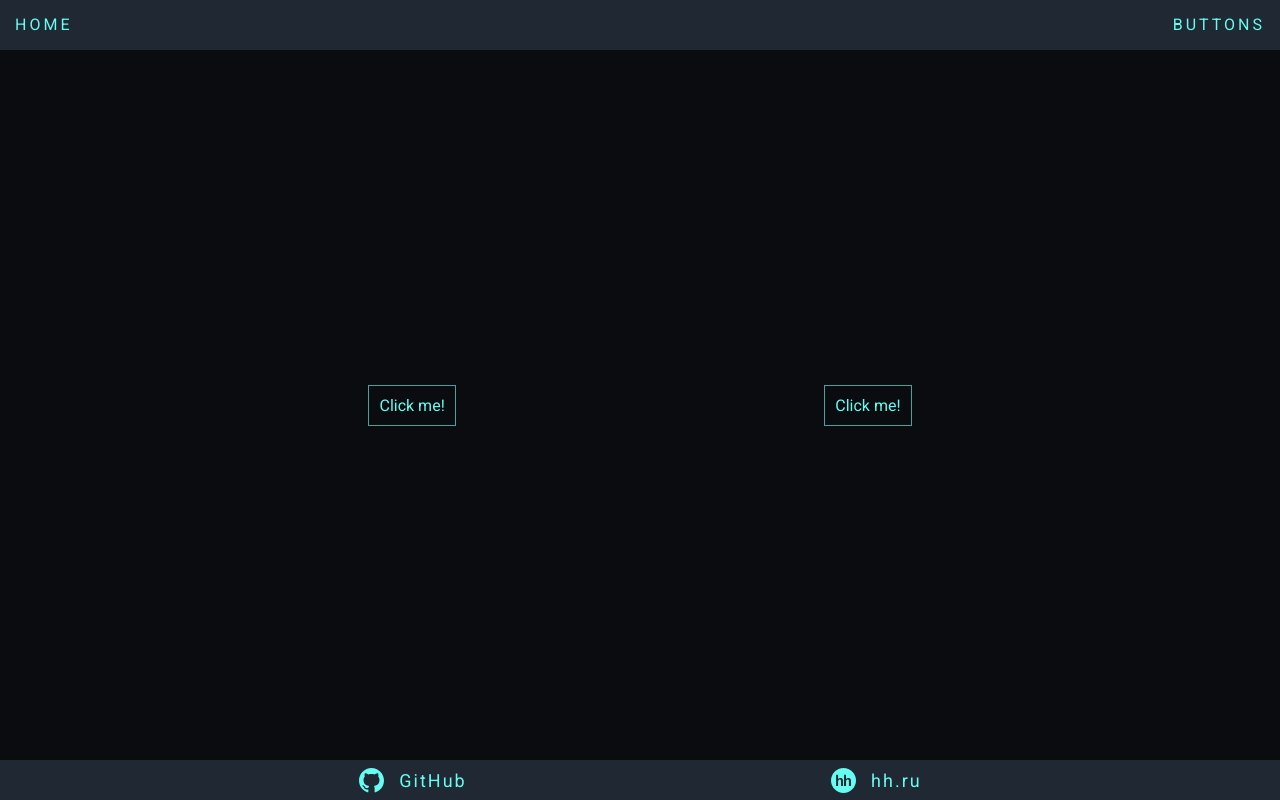
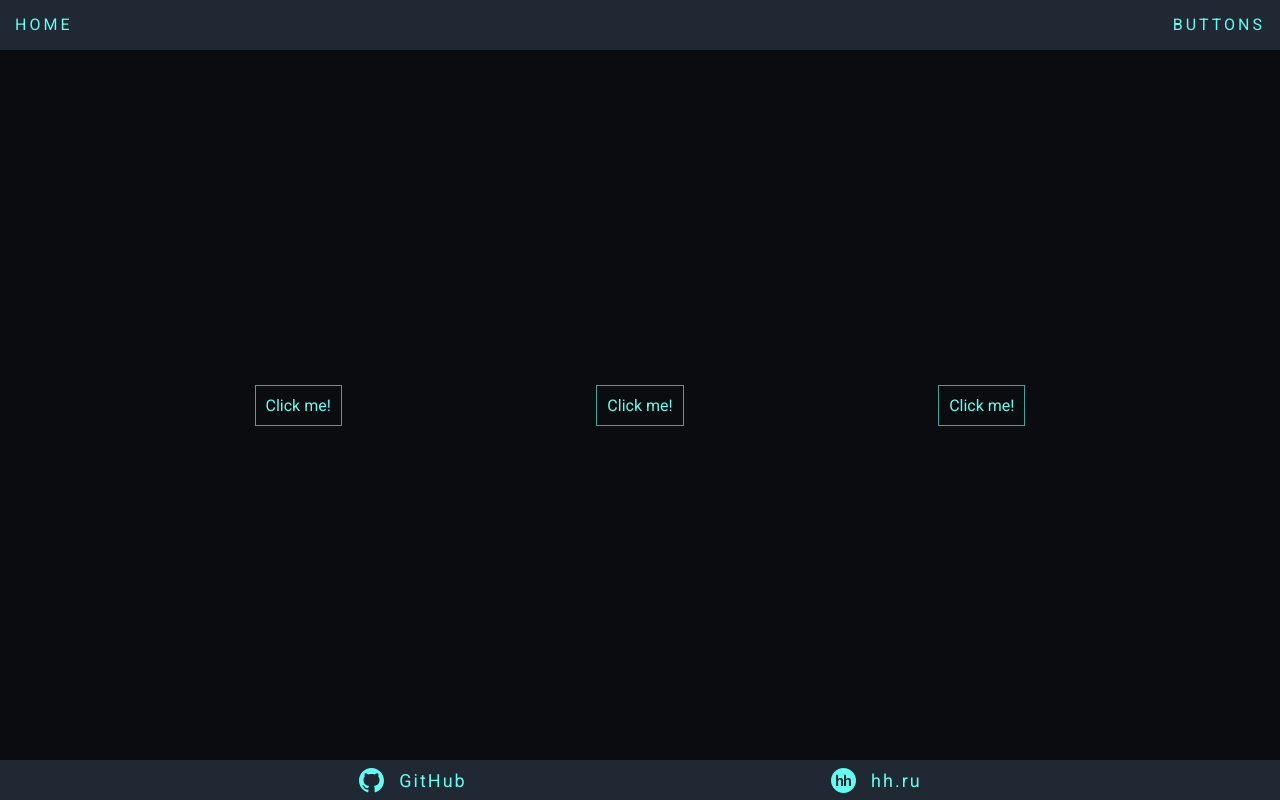
Before and after one commit to kikita13/NextJS, a Next.js app: page /buttons/dropmenu in a window 1280 px wide. Built offline with nearby package versions, Linux system fonts and the light colour scheme.

Commit message:
pages drop down add into styles.content

```diff
--- a/pages/buttons/dropmenu.jsx
+++ b/pages/buttons/dropmenu.jsx
@@ -9,8 +9,11 @@ const index = () => {
       <Head>
         <title>Drop menu</title>
       </Head>
-      <DropDown />
-      <DropDown />
+      <div className={styles.content}>
+        <DropDown />
+        <DropDown />
+        <DropDown />
+      </div>
     </div>
   );
 };
--- a/styles/DropDown/DropDown.module.css
+++ b/styles/DropDown/DropDown.module.css
@@ -8,7 +8,9 @@
 }
 
 .content {
-  position: relative;
+  display: flex;
+  justify-content: space-evenly;
+  width: 100%;
 }
 
 .button {
```
